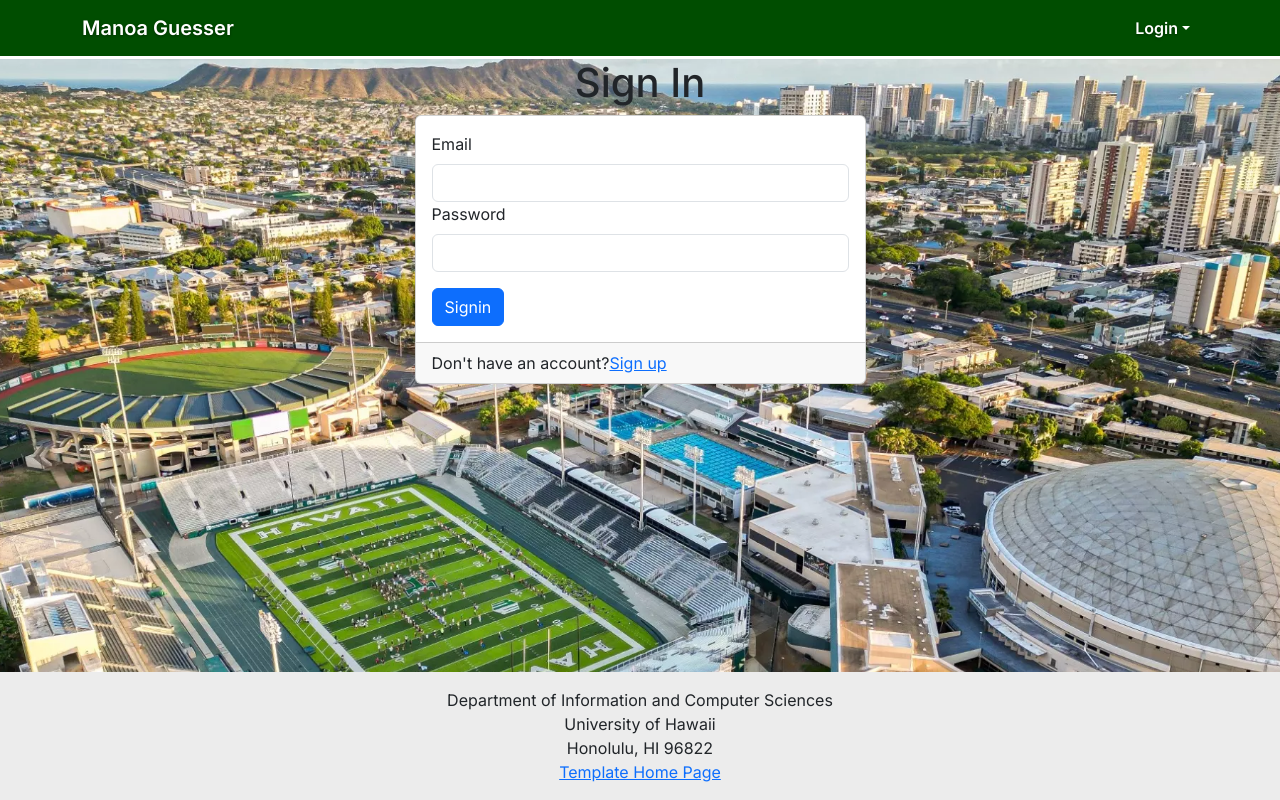
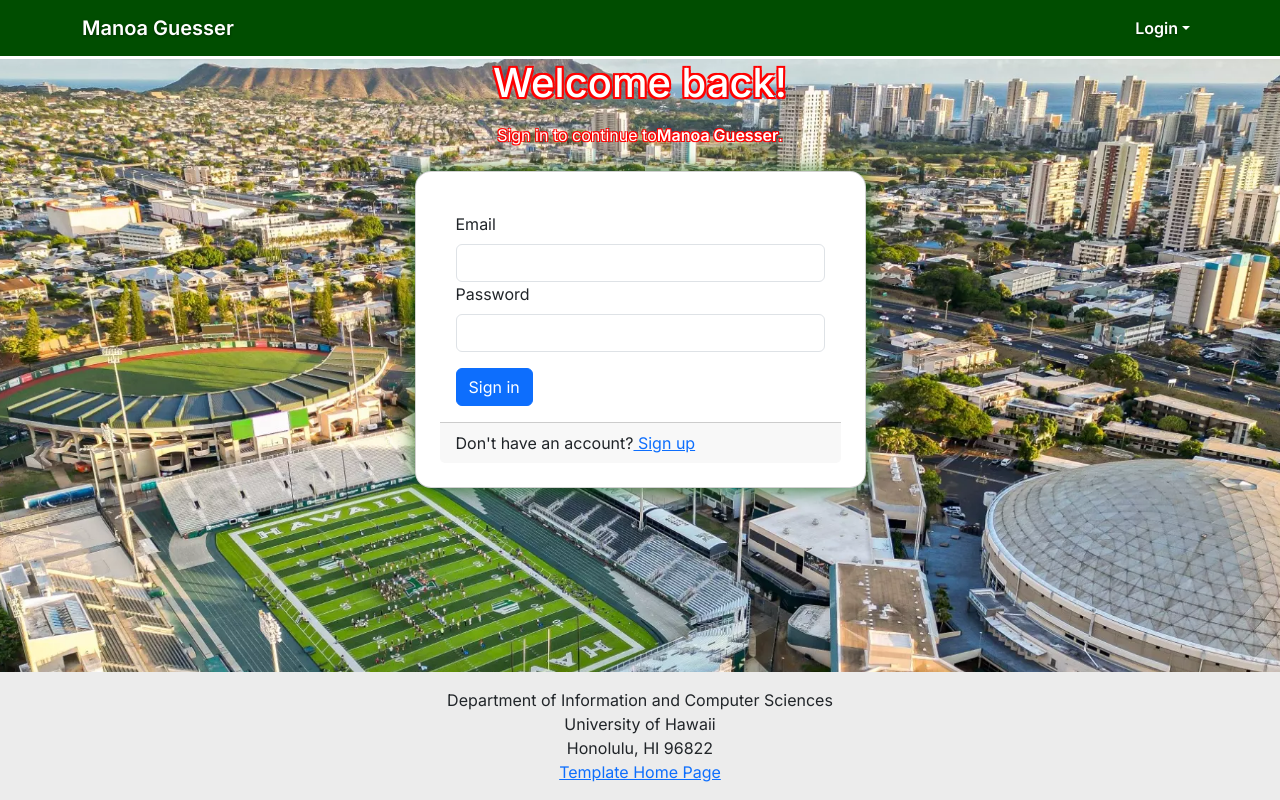
Before and after one commit to manoa-guesser/manoa-guesser, a Next.js app: page /auth/signin in a window 1280 px wide. Built offline with nearby package versions, Linux system fonts and the light colour scheme; no server answers.

Commit message:
Changed Sign in page css

```diff
--- a/src/app/auth/signin/page.tsx
+++ b/src/app/auth/signin/page.tsx
@@ -29,8 +29,13 @@ const SignIn = () => {
       <Container>
         <Row className="justify-content-center">
           <Col xs={5}>
-            <h1 className="text-center">Sign In</h1>
-            <Card>
+            <h1 className="text-center mb-3 hero-title">Welcome back!</h1>
+            <p className="text-center mb-4 hero-subtitle">
+              Sign in to continue to
+              <span className="fw-semibold">Manoa Guesser</span>
+              .
+            </p>
+            <Card className="p-4 rounded-4 home-card">
               <Card.Body>
                 <Form method="post" onSubmit={handleSubmit}>
                   <Form.Group controlId="formBasicEmail">
@@ -42,13 +47,13 @@ const SignIn = () => {
                     <input name="password" type="password" className="form-control" />
                   </Form.Group>
                   <Button type="submit" className="mt-3">
-                    Signin
+                    Sign in
                   </Button>
                 </Form>
               </Card.Body>
               <Card.Footer>
                 Don&apos;t have an account?
-                <a href="/auth/signup">Sign up</a>
+                <a href="/auth/signup"> Sign up</a>
               </Card.Footer>
             </Card>
           </Col>
```
